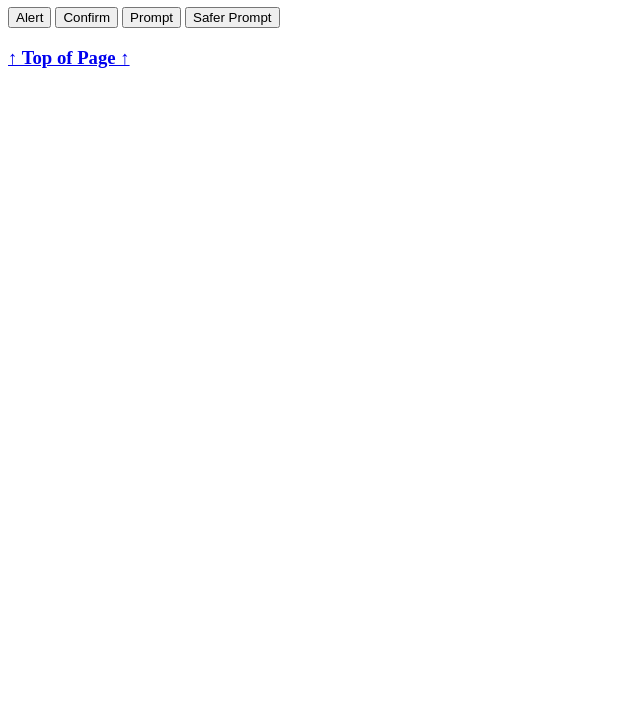
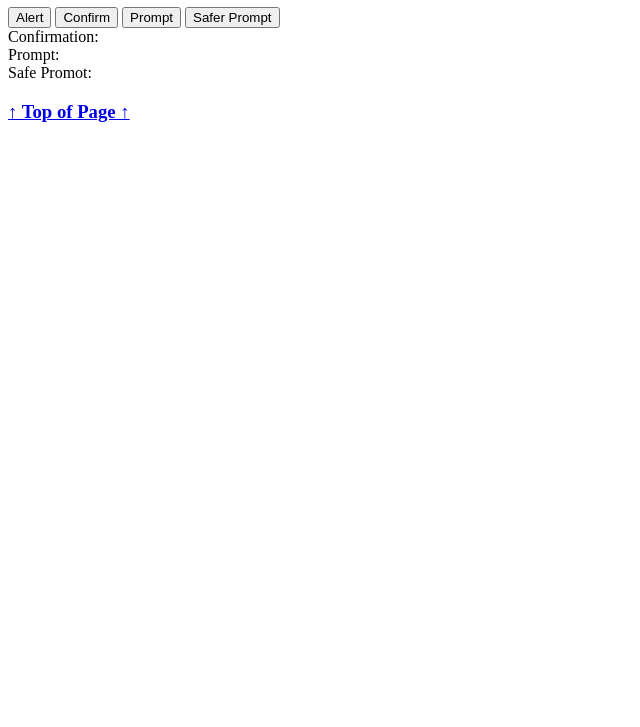
Before and after one commit to rorahin/cse134B-hw4, a plain HTML site: page nativedialogs.html in a window 1280 px wide. Shown: the part 73-800 px from the top of the page, without its empty margins (0-640 px from the left). Drawn offline with nearby package versions, Linux system fonts and the light colour scheme.

Commit message:
part one

```diff
--- a/nativedialogs.html
+++ b/nativedialogs.html
@@ -19,12 +19,15 @@
     <button id='Safer'>Safer Prompt</button>
 
     <div>
+        <label for="aConfirm">Confirmation:</label>
         <output id="aConfirm"></output>
     </div>
     <div>
+        <label for="aPrompt">Prompt:</label>
         <output id="aPrompt"></output>
     </div>
     <div>
+        <label for="sAPrompt">Safe Promot:</label>
         <output id="sAPrompt"></output>
     </div>
 
```
